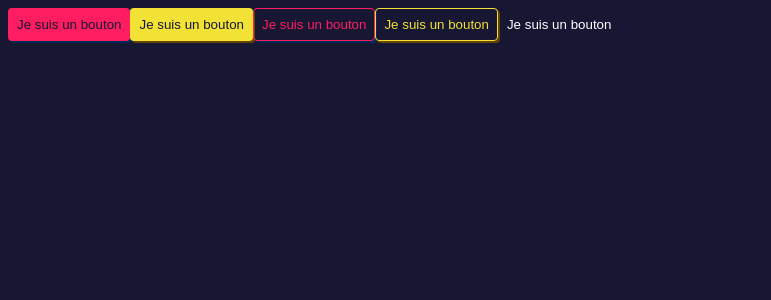
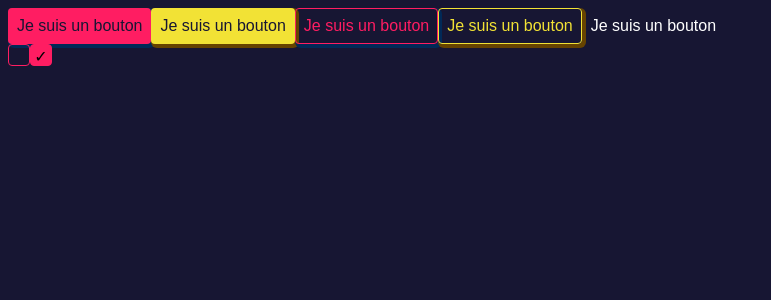
Before and after one commit to Cl0v1s/Mail, a React app in the folder frontend/: page / in a window 1280 px wide. Shown: the top 300 px of the page, without its empty margins (0-771 px from the left). Built offline with nearby package versions, Linux system fonts and the light colour scheme; the HTML template or start-up script is replaced by a standard one.

Commit message:
Ajout checkbox

```diff
--- a/frontend/App.jsx
+++ b/frontend/App.jsx
@@ -3,6 +3,7 @@ import React, { Component } from 'react';
 import './theme.css';
 
 import { Button, ButtonPrimary, ButtonSecondary, ButtonPrimaryOutline, ButtonSecondaryOutline } from './common/Button/Button.jsx';
+import { Checkbox } from './common/Checkbox/Checkbox.jsx';
 
 export default class App extends Component {
 	constructor(props) {
@@ -14,11 +15,17 @@ export default class App extends Component {
 	render() {
 		return (
 			<div className="component-app">
-				<ButtonPrimary onClick={this.onClick}>Je suis un bouton</ButtonPrimary>
-				<ButtonSecondary onClick={this.onClick}>Je suis un bouton</ButtonSecondary>
-				<ButtonPrimaryOutline onClick={this.onClick}>Je suis un bouton</ButtonPrimaryOutline>
-				<ButtonSecondaryOutline onClick={this.onClick}>Je suis un bouton</ButtonSecondaryOutline>
-				<Button onClick={this.onClick}>Je suis un bouton</Button>
+				<div>
+					<ButtonPrimary onClick={this.onClick}>Je suis un bouton</ButtonPrimary>
+					<ButtonSecondary onClick={this.onClick}>Je suis un bouton</ButtonSecondary>
+					<ButtonPrimaryOutline onClick={this.onClick}>Je suis un bouton</ButtonPrimaryOutline>
+					<ButtonSecondaryOutline onClick={this.onClick}>Je suis un bouton</ButtonSecondaryOutline>
+					<Button onClick={this.onClick}>Je suis un bouton</Button>
+				</div>
+				<div>
+					<Checkbox onChange={this.onClick} />
+					<Checkbox checked onChange={this.onClick} />
+				</div>
 			</div>
 		);
 	}
--- a/frontend/common/Button/Button.css
+++ b/frontend/common/Button/Button.css
@@ -5,11 +5,12 @@
     --color-outline: var(--color-color-0);
     --shadow: transparent;
 
+    font-size: 1rem;
     color: var(--color);
     border: 1px solid var(--border);
     background-color: var(--background);
     border-radius: var(--radius);
-    box-shadow: 2px 2px 0px 0px var(--shadow);
+    box-shadow: 2px 2px 0px 2px var(--shadow);
 
     cursor: pointer;
 }
--- /dev/null
+++ b/frontend/common/Checkbox/Checkbox.css
@@ -0,0 +1,29 @@
+.component-checkbox {
+    --size: 20px;
+
+    display: inline-block;
+    width: var(--size);
+    height: var(--size);
+
+    border: 1px solid var(--color-primary);
+    border-radius: var(--radius);
+
+    cursor: pointer;
+    text-align: center;
+    vertical-align: middle;
+}
+
+.component-checkbox.checked {
+    background-color: var(--color-primary);
+}
+
+.component-checkbox.checked::before {
+    content: '✓';
+    font-size: 1rem;
+    display: inline-block;
+    margin-top: calc((var(--size) / 2) - (1rem / 2));
+}
+
+.component-checkbox input {
+    display: none;
+}
--- /dev/null
+++ b/frontend/common/Checkbox/Checkbox.jsx
@@ -0,0 +1,25 @@
+import React from 'react';
+import PropTypes from 'prop-types';
+
+import './Checkbox.css';
+
+export class Checkbox extends React.Component {
+    static propTypes = {
+        onChange: PropTypes.func.isRequired,
+        checked: PropTypes.bool,
+    }
+
+    static defaultProps = {
+        checked: false,
+    }
+
+    id = Math.floor(Math.random() * 100);
+
+    render() {
+        return (
+            <label htmlFor={`checkbox-${this.id}`} className={`component-checkbox ${this.props.checked ? 'checked' : ''}`}>
+                <input id={`checkbox-${this.id}`} type="checkbox" className="" checked={this.props.checked} onChange={this.props.onChange} />
+            </label>
+        );
+    }
+}
--- a/frontend/theme.css
+++ b/frontend/theme.css
@@ -1,4 +1,6 @@
 :root {
+    font-size: 16px;
+
     --color-dark: #171633;
     --color-grey: #AEA8D3;
     --color-primary: #FF1D62;
@@ -15,6 +17,10 @@
     --size-xl: 3rem;
 
     --radius: 4px;
+}
+
+html {
+    font-size: 16px;
 }
 
 /**
```
Also changed, not shown: frontend/common/Checkbox.jsx (deleted).
